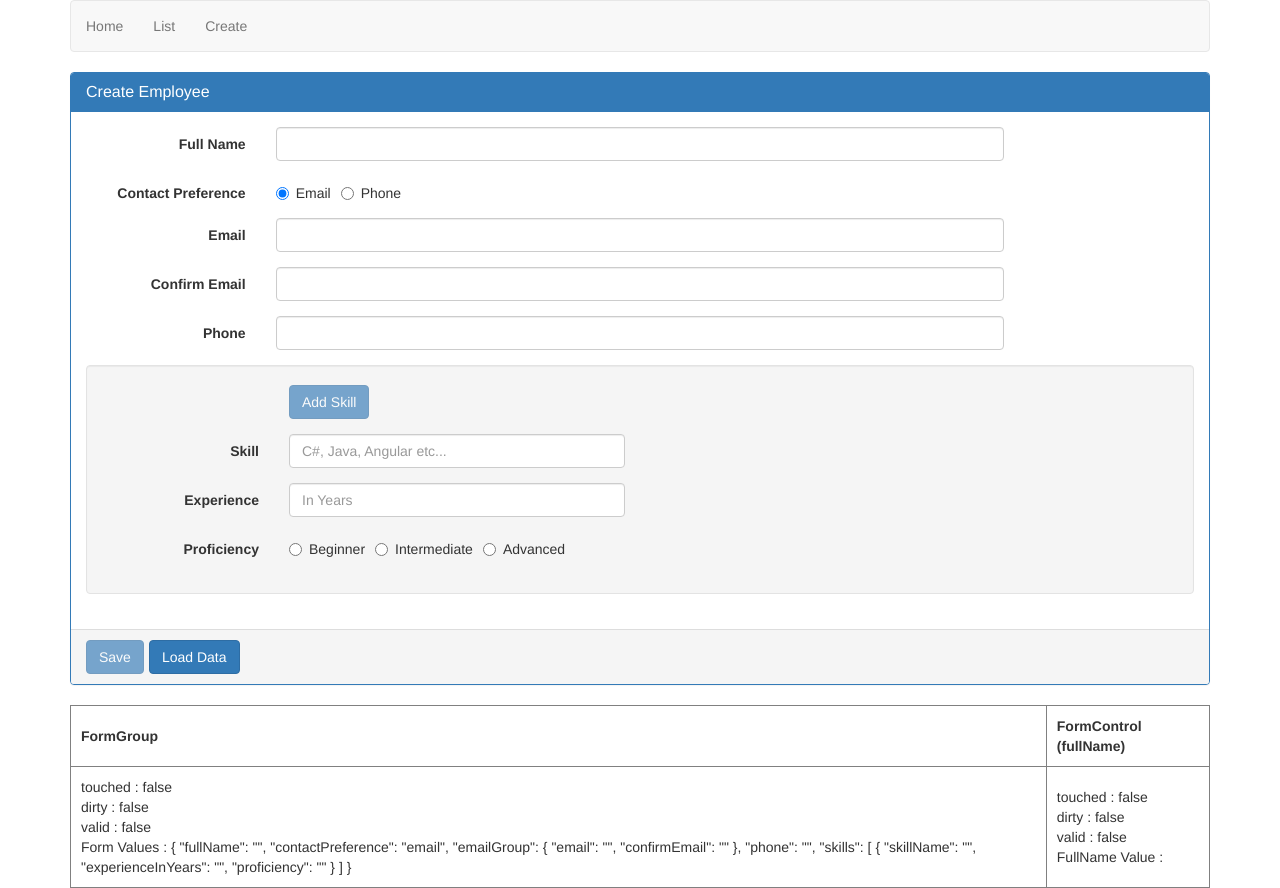
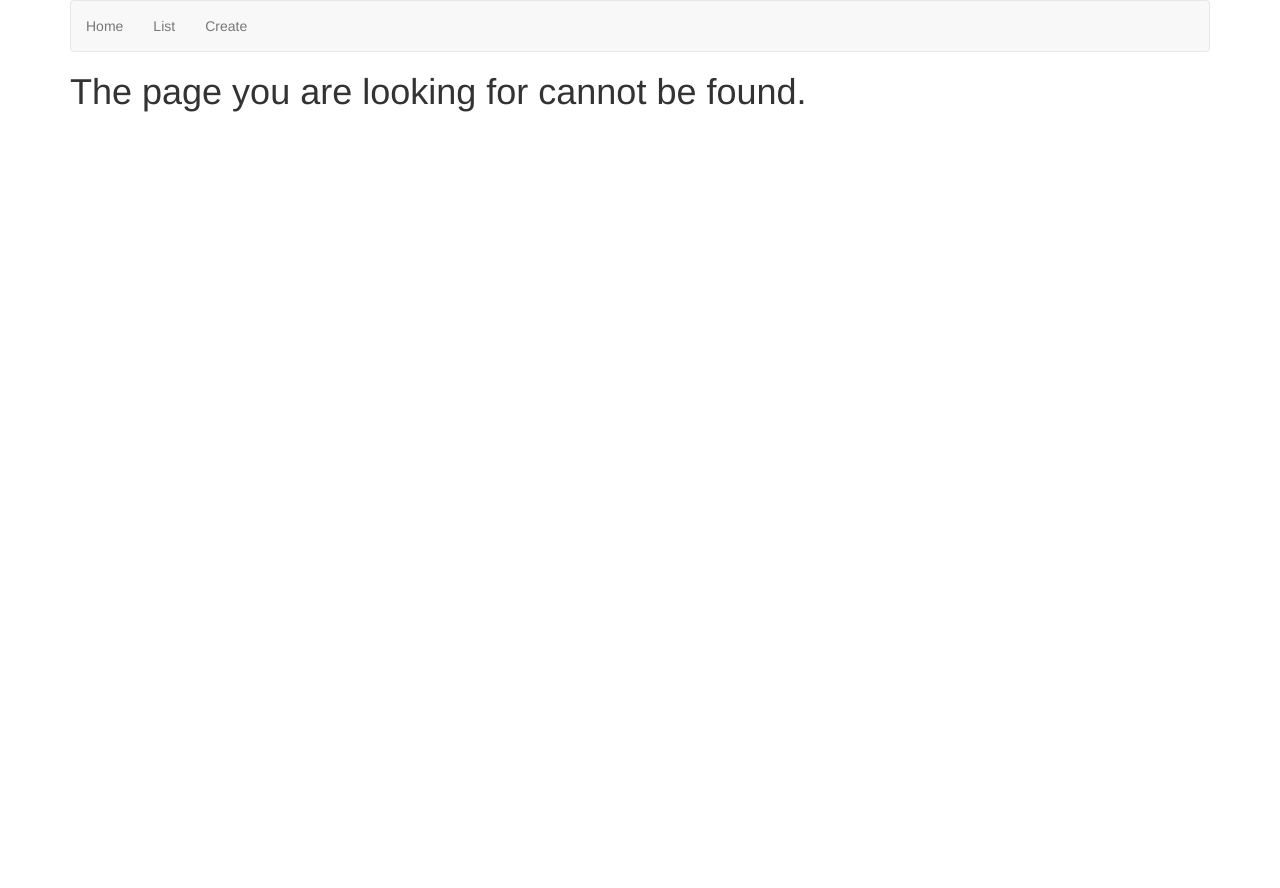
Before and after one commit to nesta-bg/Angular8-App-Part2, an Angular app: page /create in a window 1280 px wide. After the commit the page ends 800 px from the top, so only its background shows below. Built offline with nearby package versions, Linux system fonts and the light colour scheme.

Commit message:
Grouping Routes and Creating Component Less Route in Angular.

```diff
--- a/src/app/app.component.html
+++ b/src/app/app.component.html
@@ -5,10 +5,10 @@
                 <a routerLinkActive="active" routerLink="home">Home</a>
             </li>
             <li>
-                <a routerLinkActive="active" routerLink="list">List</a>
+                <a routerLinkActive="active" routerLink="employees">List</a>
             </li>
             <li>
-                <a routerLinkActive="active" routerLink="create">Create</a>
+                <a routerLinkActive="active" routerLink="employees/create">Create</a>
             </li>
         </ul>
     </nav>
--- a/src/app/employee/create-employee.component.ts
+++ b/src/app/employee/create-employee.component.ts
@@ -191,12 +191,12 @@ export class CreateEmployeeComponent implements OnInit {
 
     if (this.employee.id) {
       this.employeeService.updateEmployee(this.employee).subscribe(
-        () => this.router.navigate(['list']),
+        () => this.router.navigate(['employees']),
         (err: any) => console.log(err)
       );
     } else {
         this.employeeService.addEmployee(this.employee).subscribe(
-          () => this.router.navigate(['list']),
+          () => this.router.navigate(['employees']),
           (err: any) => console.log(err)
         );
     }
--- a/src/app/employee/list-employees.component.ts
+++ b/src/app/employee/list-employees.component.ts
@@ -22,7 +22,7 @@ export class ListEmployeesComponent implements OnInit {
   }
 
   editButtonClick(employeeId: number) {
-    this._router.navigate(['/edit', employeeId]);
+    this._router.navigate(['/employees/edit', employeeId]);
   }
 
 }
```
Also changed, not shown: src/app/employee/employee-routing.module.ts (+8 -3 lines), Cheat Sheet/Grouping Routes and Creating Component Less Route in Angular/1..jpg (added).
